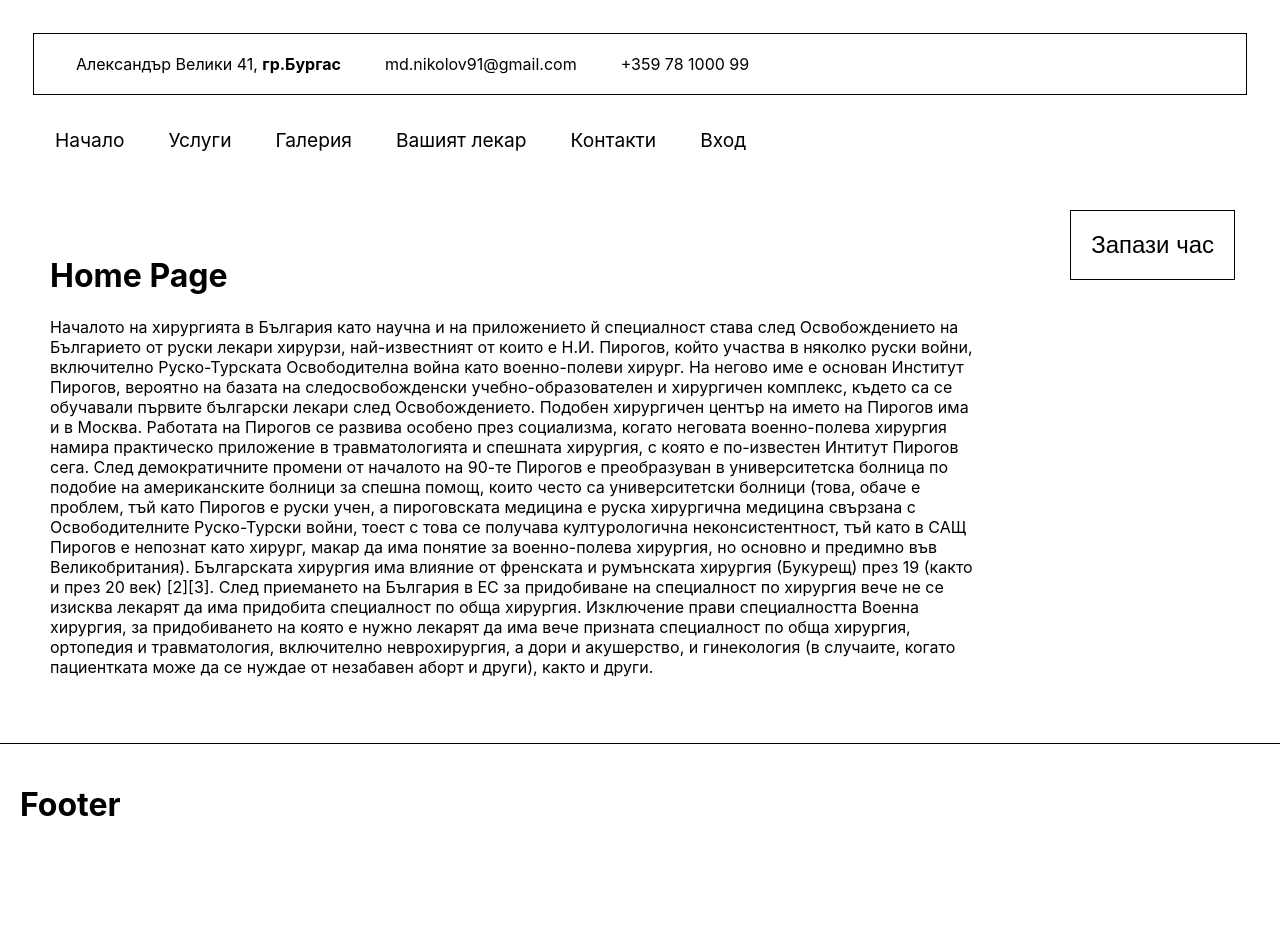
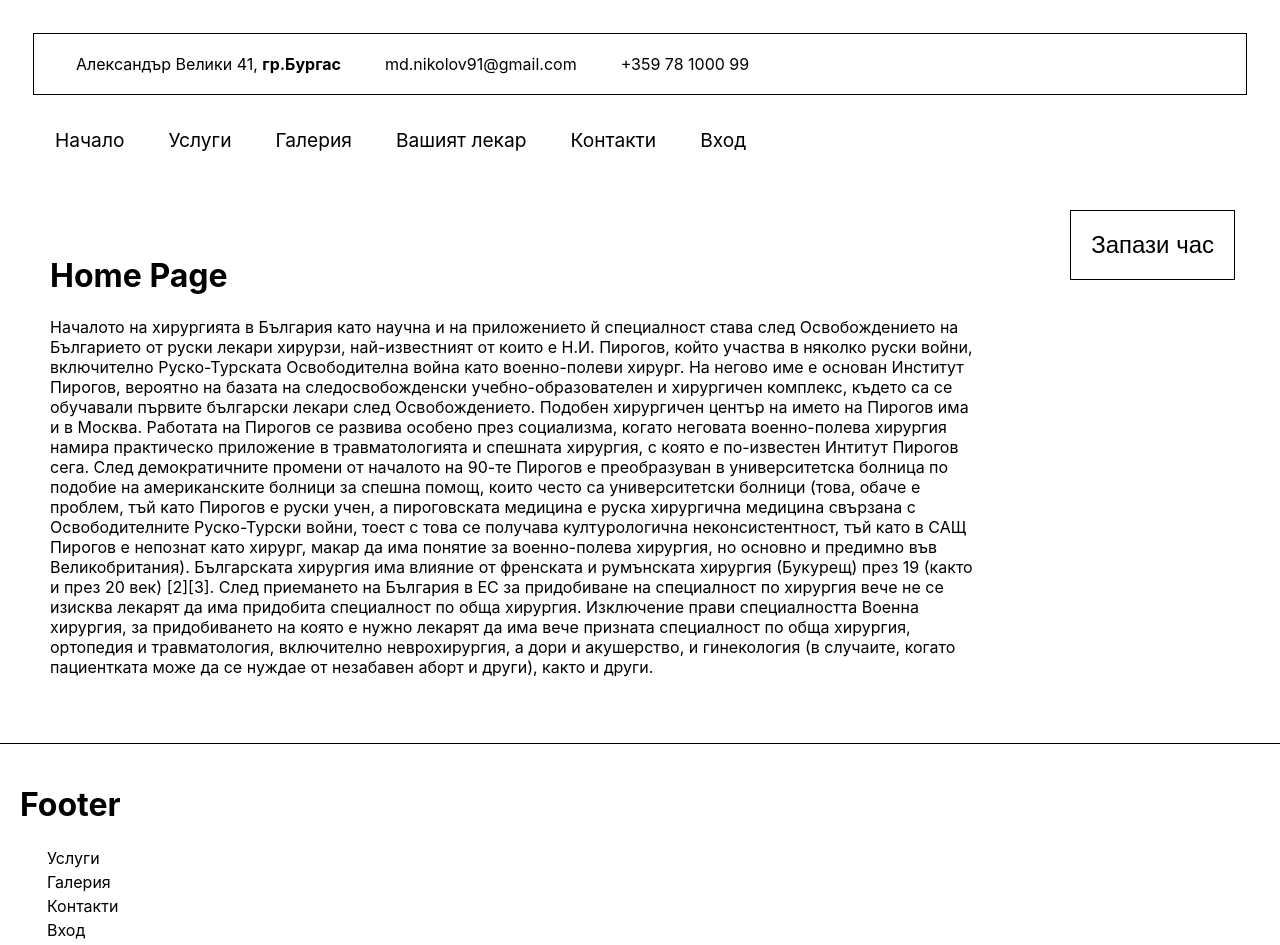
Before and after one commit to stefanovagloriaa/medical-appointment-app, a Next.js app: page / in a window 1280 px wide. Shown: the top 945 px of the page. Before the commit the page ends 866 px from the top, so only its background shows below. Built offline with nearby package versions, Linux system fonts and the light colour scheme.

Commit message:
component edited

```diff
--- a/components/layout/Footer.js
+++ b/components/layout/Footer.js
@@ -1,9 +1,25 @@
+import Link from "next/link";
 import classes from "./Footer.module.css";
 
 const Footer = () => {
   return (
     <div className={classes.footerContainer}>
       <h1>Footer</h1>
+      <Link href="/services">
+        <li>Услуги</li>
+      </Link>
+      <Link href="/gallery">
+        <li>Галерия</li>
+      </Link>
+      <Link href="/contacts">
+        <li>Контакти</li>
+      </Link>
+      <Link href="/login">
+        <li>Вход</li>
+      </Link>
+      <Link href="/signUp">
+        <li>Регистрирай се</li>
+      </Link>
     </div>
   );
 };
--- a/components/layout/Footer.module.css
+++ b/components/layout/Footer.module.css
@@ -7,3 +7,10 @@
    border-width: 50%;
    padding: 20px;
 }
+
+.footerContainer li {
+   display: block;
+   padding: 2px;
+   margin-left: 25px;
+   cursor: pointer;
+}
```
